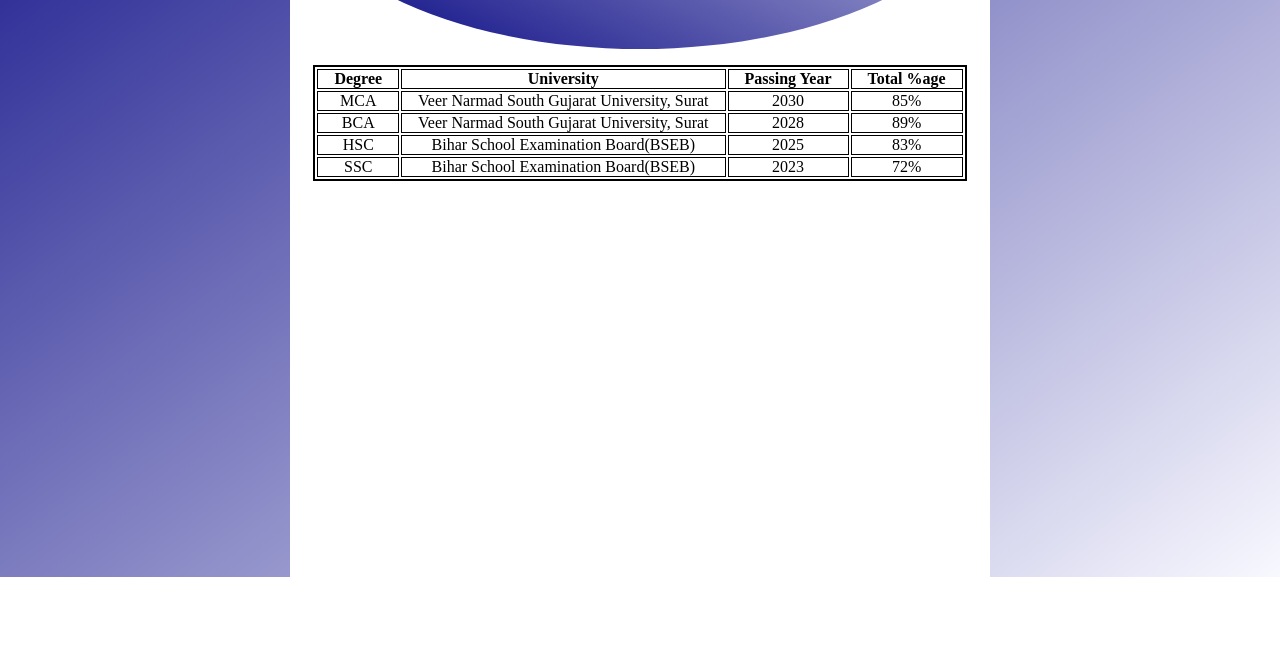
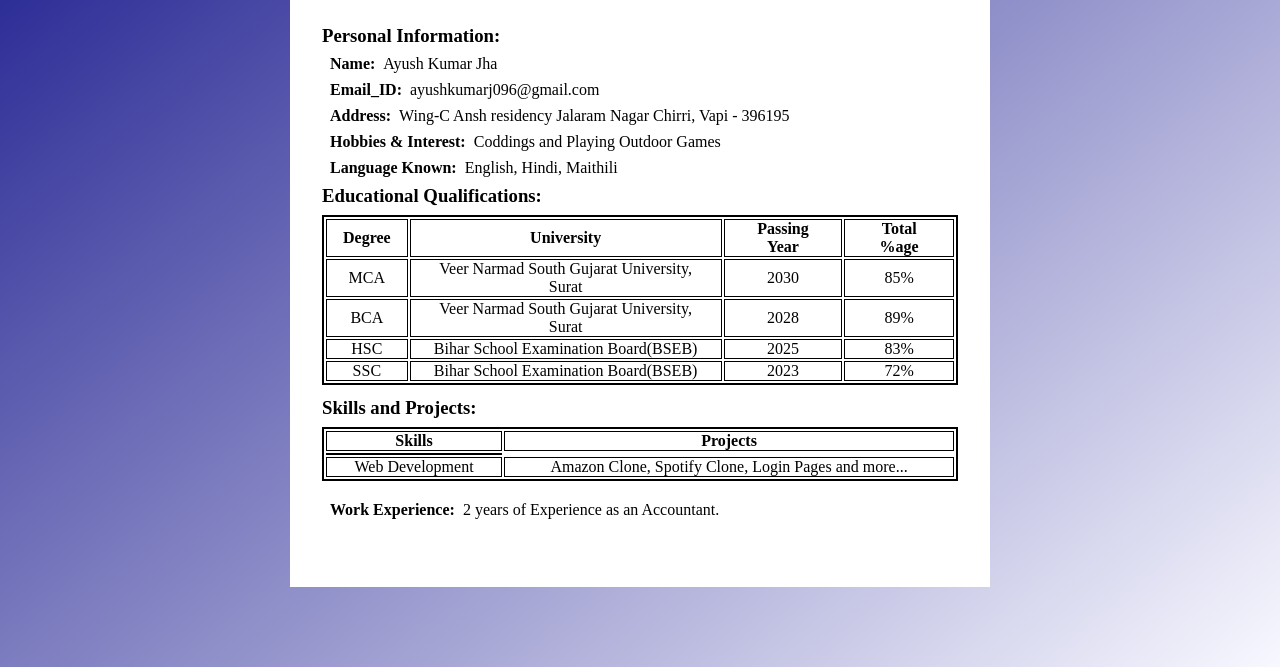
Before and after one commit to ayush-jha-001/Personal-Profile, a plain HTML site: page index.html in a window 1280 px wide. Shown: the part 383-1050 px from the top of the page. Before the commit the page ends 960 px from the top, so only its background shows below. Drawn offline with Linux system fonts and the light colour scheme.

Commit message:
Add Information

```diff
--- a/index.html
+++ b/index.html
@@ -44,7 +44,17 @@
             </div>
         </div>
         <div class="main-sec">
+
+        <ul class="personal_info">
+            <h3>Personal Information:</h3>
+            <li><h4>Name: </h4>Ayush Kumar Jha</li>
+            <li><h4>Email_ID: </h4>ayushkumarj096@gmail.com</li>
+            <li><h4>Address: </h4>Wing-C Ansh residency Jalaram Nagar Chirri, Vapi - 396195</li>
+            <li><h4>Hobbies & Interest: </h4>Coddings and Playing Outdoor Games</li>
+            <li><h4>Language Known: </h4>English, Hindi, Maithili</li>
+        </ul>
             <table class="education">
+                <h3>Educational Qualifications: </h3>
                 <tr>
                     <th>Degree</th>
                     <th>University</th>
@@ -76,6 +86,23 @@
                     <td>72%</td>
                 </tr>
             </table>
+            <table class="education">
+                <h3>Skills and Projects: </h3>
+                <tr>
+                    <th>Skills</th>
+                    <th colspan="3">Projects</th>
+                </tr>
+                <tr>
+                    <th></th>
+                </tr>
+                <tr>
+                    <td>Web Development</td>
+                    <td>Amazon Clone, Spotify Clone, Login Pages and more...</td>
+                </tr>
+
+            </table>
+
+            <ul><li><h4>Work Experience:  </h4>2 years of Experience as an Accountant.</li></ul>
         </div>
     </div>
     <script src="app.js"></script>
--- a/style.css
+++ b/style.css
@@ -4,10 +4,11 @@
     box-sizing: border-box;
 }
 body{
-    height: 120vh;
+    /* height: 120vh; */
     background: linear-gradient(to bottom right, navy, ghostwhite);
     display: flex;
     justify-content: center;
+    margin-bottom: 5rem;
 }
 #menu-icon{
     color: white;
@@ -96,11 +97,12 @@ body{
     width: 700px;
     background-color: white;
     margin-top: 5rem;
+    padding-bottom: 3rem;
     /* overflow: scroll; */
 
 }
 .top-section{
-    height: 40%;
+    height: 300px;
     /* border-bottom: 1px solid black; */
     border-bottom-left-radius: 50%;
     border-bottom-right-radius: 50%;
@@ -126,6 +128,8 @@ body{
 .education{
     border: 2px solid black;
     text-align: center;
+    margin-top: 0.5rem;
+    margin-bottom: 0.75rem;
 }
 .education td, th{
     border: 1px solid black;
@@ -133,5 +137,15 @@ body{
 }
 .main-sec{
     display: flex;
+    flex-direction: column;
     justify-content: center;
+    flex: 1;
+    padding: 0.75rem 2rem;
 }
+li{
+    display: flex;
+    margin: 0.5rem 0.5rem;
+}
+h4{
+    margin-right: 0.5rem;
+}
```
